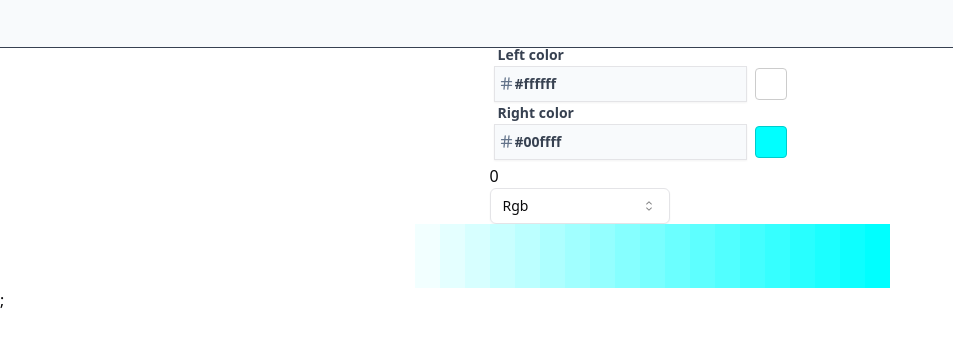
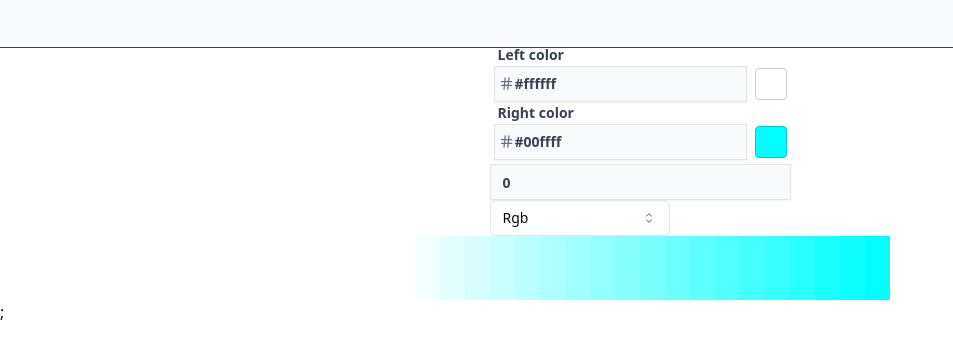
Before and after one commit to Agreatdayforfreedom/Dye, a Next.js app: page / in a window 1280 px wide. Shown: the top 358 px of the page, without its empty margins (0-953 px from the left). Built offline with nearby package versions, Linux system fonts and the light colour scheme.

Commit message:
default text input styles

```diff
--- a/app/_components/ColorPicker.tsx
+++ b/app/_components/ColorPicker.tsx
@@ -39,7 +39,7 @@
             size={15}
           />
           <Input
-            className="pl-5 pb-[6px] font-semibold bg-slate-50 text-gray-700"
+            className="pl-5 pb-[6px]"
             id={label.toLowerCase().replace(/ /g, "_")}
             onChange={(e) => {
               let hex = e.target.value;
--- a/app/_components/LerpColors.tsx
+++ b/app/_components/LerpColors.tsx
@@ -1,16 +1,18 @@
 "use client";
 
 import React, { useState } from "react";
-import { RgbaColor, RgbaColorPicker } from "react-colorful";
-import { ColorPicker } from "./ColorPicker";
 import chroma from "chroma-js";
+
 import {
   Select,
   SelectContent,
   SelectItem,
   SelectTrigger,
   SelectValue,
-} from "../../components/ui/select";
+} from "@/components/ui/select";
+import { Input } from "@/components/ui/input";
+
+import { ColorPicker } from "./ColorPicker";
 import { ColorContainer } from "./ColorContainer";
 
 export const LerpColors = () => {
@@ -44,7 +46,7 @@
           />
         </div>
 
-        <input
+        <Input
           type="number"
           value={saturation}
           onChange={(e) => setSaturation(parseInt(e.target.value))}
--- a/components/ui/input.tsx
+++ b/components/ui/input.tsx
@@ -11,7 +11,7 @@
       <input
         type={type}
         className={cn(
-          "flex h-9 w-full border border-input bg-transparent px-3 py-1 text-sm shadow-sm transition-colors file:border-0 file:bg-transparent file:text-sm file:font-medium file:text-foreground placeholder:text-muted-foreground focus-visible:outline-none  disabled:cursor-not-allowed disabled:opacity-50 box-focused",
+          "flex h-9 w-full border border-input  bg-transparent px-3 py-1 text-sm shadow-sm transition-colors file:border-0 file:bg-transparent file:text-sm file:font-medium file:text-foreground placeholder:text-muted-foreground focus-visible:outline-none  disabled:cursor-not-allowed disabled:opacity-50 box-focused  font-semibold bg-slate-50 text-gray-700",
           className
         )}
         ref={ref}
```
